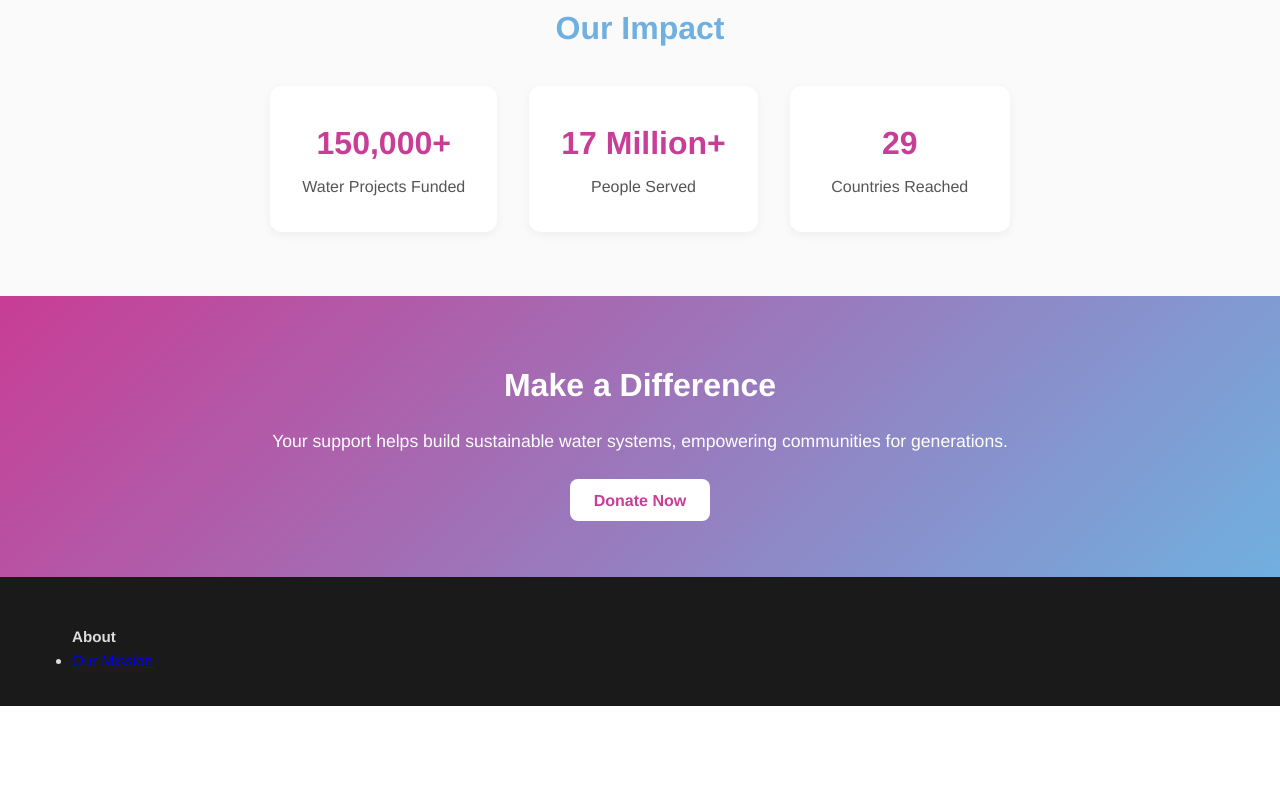
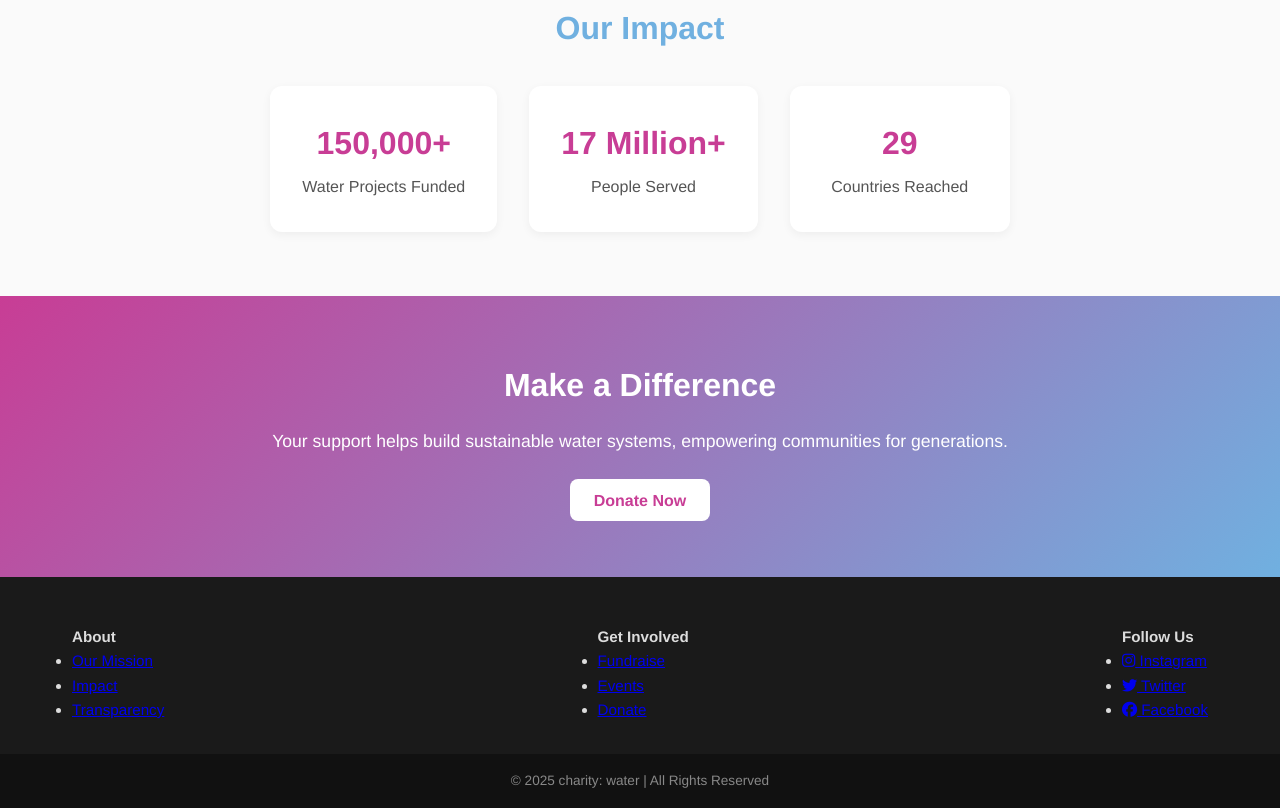
Before and after one commit to kdhim001/Charity-water5, a plain HTML site: page index.html in a window 1280 px wide. Shown: the part 1141-1949 px from the top of the page. Before the commit the page ends 1847 px from the top, so only its background shows below. Drawn offline with Linux system fonts and the light colour scheme.

Commit message:
Update index.html

```diff
--- a/index.html
+++ b/index.html
@@ -72,4 +72,51 @@
         <h4>About</h4>
         <ul>
           <li><a href="#mission">Our Mission</a></li>
-          <l
+          <li><a href="#impact">Impact</a></li>
+          <li><a href="#">Transparency</a></li>
+        </ul>
+      </div>
+
+      <div class="footer-links">
+        <h4>Get Involved</h4>
+        <ul>
+          <li><a href="#">Fundraise</a></li>
+          <li><a href="#">Events</a></li>
+          <li><a href="#donate">Donate</a></li>
+        </ul>
+      </div>
+
+      <div class="footer-links">
+        <h4>Follow Us</h4>
+        <ul>
+          <li><a href="#"><i class="fab fa-instagram"></i> Instagram</a></li>
+          <li><a href="#"><i class="fab fa-twitter"></i> Twitter</a></li>
+          <li><a href="#"><i class="fab fa-facebook"></i> Facebook</a></li>
+        </ul>
+      </div>
+    </div>
+    <div class="footer-bottom">
+      <p>© 2025 charity: water | All Rights Reserved</p>
+    </div>
+  </footer>
+
+  <script>
+    const mobileToggle = document.getElementById('mobileToggle');
+    const navLinks = document.getElementById('navLinks');
+
+    mobileToggle.addEventListener('click', () => {
+      navLinks.classList.toggle('active');
+      mobileToggle.innerHTML = navLinks.classList.contains('active')
+        ? '<i class="fas fa-times"></i>'
+        : '<i class="fas fa-bars"></i>';
+    });
+
+    document.querySelectorAll('.nav-links a').forEach(link => {
+      link.addEventListener('click', () => {
+        navLinks.classList.remove('active');
+        mobileToggle.innerHTML = '<i class="fas fa-bars"></i>';
+      });
+    });
+  </script>
+</body>
+</html>
```
